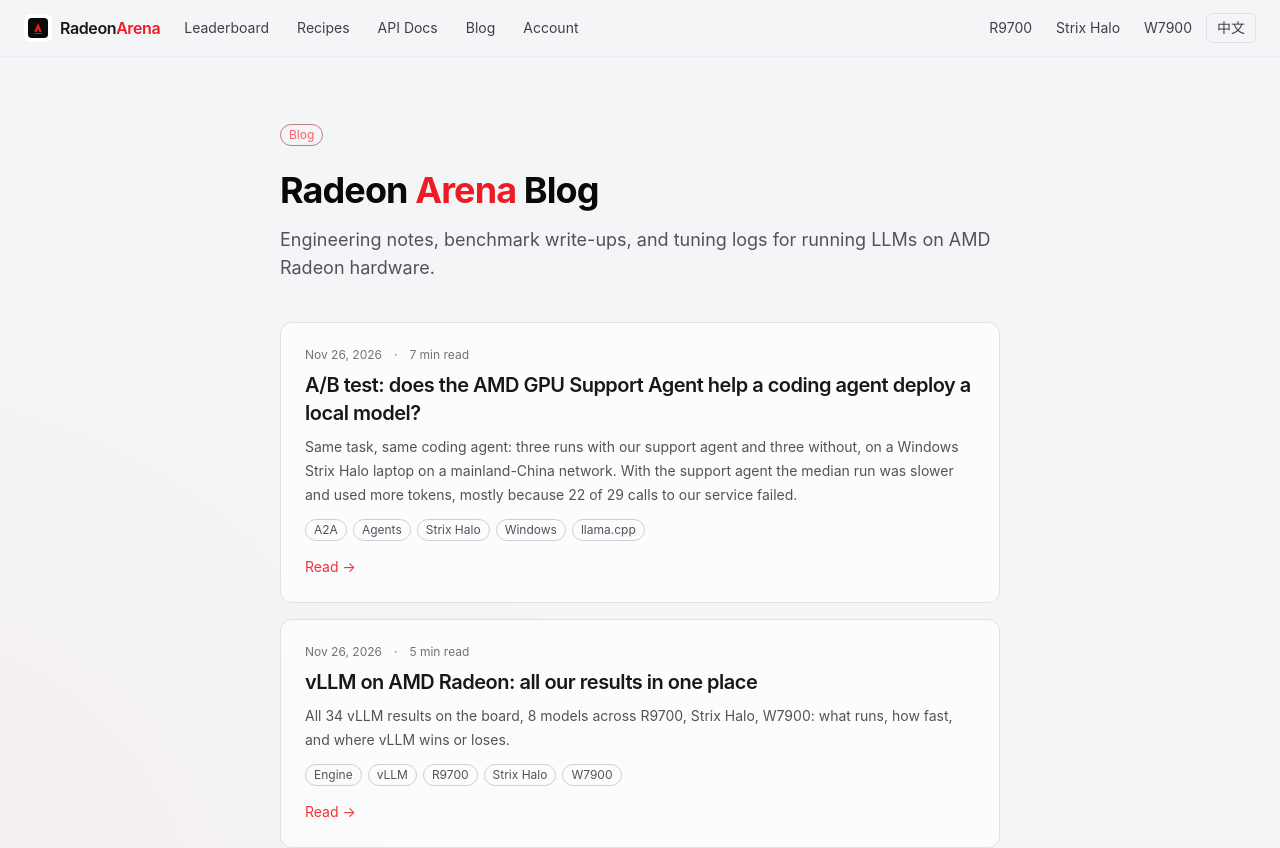
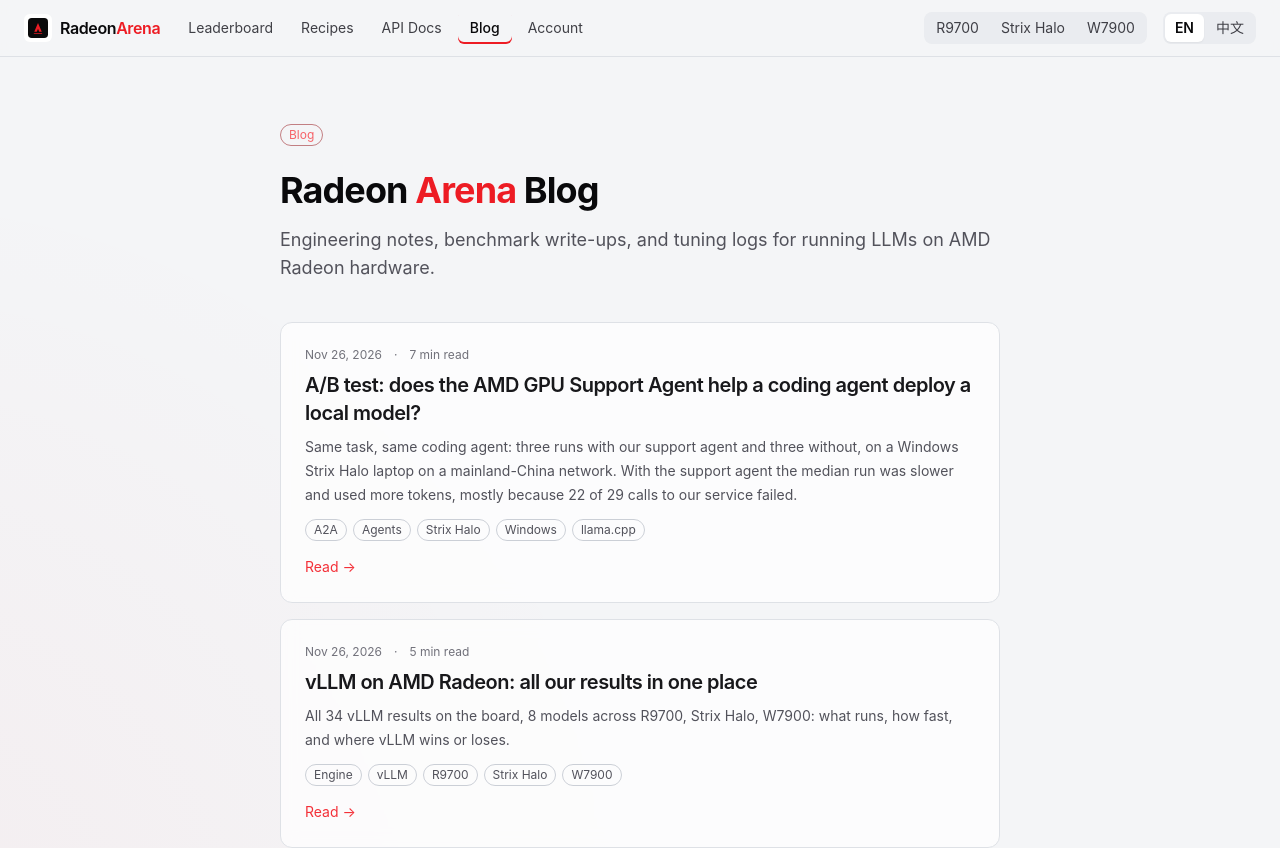
Before and after one commit to radeon-arena/radeon-arena, a Next.js app: page /blogs in a window 1280 px wide. Shown: the top 848 px of the page. Built offline with nearby package versions, Linux system fonts and the light colour scheme.

Commit message:
Redesign header: one row on desktop, scrollable second row on mobile; active states; segmented language and hardware switches

```diff
--- a/src/components/Header.tsx
+++ b/src/components/Header.tsx
@@ -1,70 +1,38 @@
 import Link from "next/link";
 import { HARDWARE, DEFAULT_HW } from "@/lib/hardware";
-import { lp, t, type Lang } from "@/lib/i18n";
+import { lp, type Lang } from "@/lib/i18n";
+import { HeaderNav } from "@/components/HeaderNav";
 import { LangSwitch } from "@/components/LangSwitch";
 
 export function Header({ lang }: { lang: Lang }) {
   const basePath = process.env.NEXT_PUBLIC_BASE_PATH ?? "";
-  const navItems = [
-    { href: lp(lang, `/${DEFAULT_HW}/leaderboard`), label: t(lang, "Leaderboard", "榜单") },
-    { href: lp(lang, `/${DEFAULT_HW}/recipes`), label: t(lang, "Recipes", "部署配方") },
-    { href: lp(lang, "/docs"), label: t(lang, "API Docs", "API 文档") },
-    { href: lp(lang, "/blogs"), label: t(lang, "Blog", "博客") },
-  ];
+  const hardware = HARDWARE.map((h) => ({
+    key: h.key,
+    short: h.short,
+    label: h.label,
+    disabled: Boolean(h.disabled),
+  }));
 
+  // One row on wide screens (logo · nav · hardware · language). Below `lg` the
+  // nav and hardware tabs move to a second, horizontally scrollable row.
   return (
-    <header className="sticky top-0 z-40 border-b border-ink-800 bg-ink-950/80 backdrop-blur">
-      <div className="mx-auto flex h-14 max-w-7xl items-center justify-between gap-3 px-4 sm:px-6">
-        {/* Left: logo + primary navigation */}
-        <div className="flex min-w-0 items-center gap-1">
-          <Link href={lp(lang, "/")} aria-label="Radeon Arena" className="mr-2 flex shrink-0 items-center gap-2">
+    <header className="sticky top-0 z-40 border-b border-ink-700 bg-ink-950/90 backdrop-blur">
+      <div className="mx-auto flex max-w-7xl flex-wrap items-center gap-x-2 px-4 sm:px-6 lg:flex-nowrap lg:gap-x-4">
+        <Link href={lp(lang, "/")} aria-label="Radeon Arena" className="order-1 flex h-14 shrink-0 items-center gap-2">
             <span className="grid h-7 w-7 place-items-center rounded-md bg-ink-900">
               {/* eslint-disable-next-line @next/next/no-img-element */}
               <img src={`${basePath}/icon.svg`} alt="" width={20} height={20} />
             </span>
-            <span className="hidden font-semibold tracking-tight text-zinc-100 min-[480px]:inline">
+            <span className="hidden font-semibold tracking-tight text-zinc-50 min-[480px]:inline">
               Radeon<span className="text-radeon-500">Arena</span>
             </span>
-          </Link>
-          <nav className="thin-scroll flex min-w-0 items-center gap-1 overflow-x-auto text-sm">
-            {navItems.map((item) => (
-              <Link key={item.href} href={item.href} className="shrink-0 rounded-md px-2 py-1.5 text-zinc-300 hover:bg-ink-800 sm:px-3">
-                {item.label}
-              </Link>
-            ))}
-            <a href="/me" className="shrink-0 rounded-md px-2 py-1.5 text-zinc-300 hover:bg-ink-800 sm:px-3">
-              {t(lang, "Account", "账户")}
-            </a>
-          </nav>
+        </Link>
+
+        <div className="order-2 ml-auto flex h-14 items-center lg:order-4 lg:ml-0">
+          <LangSwitch lang={lang} />
         </div>
 
-        {/* Right: hardware / device selector and language */}
-        <div className="flex shrink-0 items-center gap-1 text-sm">
-          <div className="hidden items-center gap-1 sm:flex">
-            {HARDWARE.map((h) =>
-              h.disabled ? (
-                <span
-                  key={h.key}
-                  title={`${h.label} — ${t(lang, "coming soon", "即将上线")}`}
-                  aria-disabled="true"
-                  className="cursor-not-allowed rounded-md px-2.5 py-1.5 text-zinc-600"
-                >
-                  {h.short}
-                </span>
-              ) : (
-                <Link
-                  key={h.key}
-                  href={lp(lang, `/${h.key}/leaderboard`)}
-                  title={h.label}
-                  className="rounded-md px-2.5 py-1.5 text-zinc-300 hover:bg-ink-800 hover:text-radeon-200"
-                >
-                  {h.short}
-                </Link>
-              ),
-            )}
-          </div>
-          <LangSwitch lang={lang} />
-        </div>
+        <HeaderNav lang={lang} hardware={hardware} defaultHw={DEFAULT_HW} />
       </div>
     </header>
   );
--- /dev/null
+++ b/src/components/HeaderNav.tsx
@@ -0,0 +1,131 @@
+"use client";
+
+import Link from "next/link";
+import { usePathname } from "next/navigation";
+import { lp, t, type Lang } from "@/lib/i18n";
+
+export type HeaderHardware = {
+  key: string;
+  short: string;
+  label: string;
+  disabled: boolean;
+};
+
+// Sections that exist under every hardware tab; switching tabs keeps the
+// current section when it is one of these.
+const HW_SECTIONS = ["leaderboard", "recipes", "submit"];
+
+const LINK_BASE =
+  "inline-flex h-8 shrink-0 items-center rounded-md px-3 transition-colors";
+const LINK_ACTIVE = "font-medium text-zinc-50 shadow-[inset_0_-2px_0_#ED1C24]";
+const LINK_IDLE = "text-zinc-300 hover:bg-ink-800 hover:text-zinc-50";
+
+const SEG_BASE =
+  "inline-flex h-7 shrink-0 items-center rounded-md px-2.5 text-sm transition-colors";
+const SEG_ACTIVE = "bg-white font-semibold text-radeon-600 shadow-sm";
+const SEG_IDLE = "text-zinc-300 hover:text-zinc-50";
+
+export function HeaderNav({
+  lang,
+  hardware,
+  defaultHw,
+}: {
+  lang: Lang;
+  hardware: HeaderHardware[];
+  defaultHw: string;
+}) {
+  const pathname = usePathname() || "/";
+  // Drop the /zh prefix so the same section is recognised in both languages.
+  const local = (lang === "zh" ? pathname.replace(/^\/zh(?=\/|$)/, "") : pathname)
+    .replace(/\/+$/, "");
+  const [, first = "", second = ""] = local.split("/");
+  const hwKeys = hardware.map((h) => h.key);
+  const activeHw = hwKeys.includes(first) ? first : null;
+  // On hardware-scoped pages the section is the second segment.
+  const section = activeHw ? second : first;
+
+  const navItems = [
+    {
+      href: lp(lang, `/${defaultHw}/leaderboard`),
+      label: t(lang, "Leaderboard", "榜单"),
+      active: section === "leaderboard",
+    },
+    {
+      href: lp(lang, `/${defaultHw}/recipes`),
+      label: t(lang, "Recipes", "部署配方"),
+      active: section === "recipes",
+    },
+    {
+      href: lp(lang, "/docs"),
+      label: t(lang, "API Docs", "API 文档"),
+      active: section === "docs",
+    },
+    {
+      href: lp(lang, "/blogs"),
+      label: t(lang, "Blog", "博客"),
+      active: section === "blogs",
+    },
+  ];
+  // Account pages are served by the API service and exist in English only.
+  const accountActive = ["me", "login", "device"].includes(section);
+
+  const hwSection = HW_SECTIONS.includes(section) ? section : "leaderboard";
+
+  return (
+    <div className="order-3 flex h-11 w-full min-w-0 items-center gap-1 overflow-x-auto border-t border-ink-700 thin-scroll lg:order-none lg:contents">
+      <nav
+        aria-label={t(lang, "Main", "主导航")}
+        className="order-1 flex shrink-0 items-center gap-1 text-sm lg:order-2 lg:min-w-0 lg:flex-1"
+      >
+        {navItems.map((item) => (
+          <Link
+            key={item.href}
+            href={item.href}
+            aria-current={item.active ? "page" : undefined}
+            className={`${LINK_BASE} ${item.active ? LINK_ACTIVE : LINK_IDLE}`}
+          >
+            {item.label}
+          </Link>
+        ))}
+        <a
+          href="/me"
+          aria-current={accountActive ? "page" : undefined}
+          className={`${LINK_BASE} ${accountActive ? LINK_ACTIVE : LINK_IDLE}`}
+        >
+          {t(lang, "Account", "账户")}
+        </a>
+      </nav>
+
+      <span aria-hidden="true" className="order-2 mx-1 h-5 w-px shrink-0 bg-ink-700 lg:hidden" />
+
+      <div
+        role="group"
+        aria-label={t(lang, "Hardware", "硬件")}
+        className="order-3 flex shrink-0 items-center gap-0.5 rounded-lg bg-ink-800 p-0.5 lg:order-3"
+      >
+        {hardware.map((h) =>
+          h.disabled ? (
+            <span
+              key={h.key}
+              title={`${h.label} — ${t(lang, "coming soon", "即将上线")}`}
+              aria-disabled="true"
+              className={`${SEG_BASE} cursor-not-allowed text-zinc-500`}
+            >
+              {h.short}
+            </span>
+          ) : (
+            <Link
+              key={h.key}
+              href={lp(lang, `/${h.key}/${hwSection}`)}
+              title={h.label}
+              aria-current={activeHw === h.key ? "page" : undefined}
+              className={`${SEG_BASE} ${activeHw === h.key ? SEG_ACTIVE : SEG_IDLE}`}
+            >
+              {h.short}
+            </Link>
+          ),
+        )}
+      </div>
+    </div>
+  );
+}
--- a/src/components/LangSwitch.tsx
+++ b/src/components/LangSwitch.tsx
@@ -3,27 +3,55 @@
 import { usePathname } from "next/navigation";
 import { enPath, lp, type Lang } from "@/lib/i18n";
 
-// Link to the same page in the other language. Account pages are served by the
-// API service and exist in English only.
+const LANGS: { code: Lang; label: string; hrefLang: string }[] = [
+  { code: "en", label: "EN", hrefLang: "en" },
+  { code: "zh", label: "中文", hrefLang: "zh-CN" },
+];
+
+// Segmented switch showing both languages. The current one is highlighted; the
+// other links to the same page in that language. Account pages are served by
+// the API service and exist in English only.
 export function LangSwitch({ lang }: { lang: Lang }) {
-  const other = (path: string) => (lang === "en" ? lp("zh", path) : enPath(path));
+  const to = (target: Lang, path: string) => (target === "en" ? enPath(path) : lp("zh", path));
   // nginx serves the 404 page under any address; its own route means nothing to visitors.
   const pathname = usePathname() || "/";
-  const target = /\/page-not-found\/?$/.test(pathname) ? other("/") : other(pathname);
+  const route = /\/page-not-found\/?$/.test(pathname) ? "/" : pathname;
   return (
+    <div
+      role="group"
+      aria-label="Language"
+      className="inline-flex shrink-0 items-center gap-0.5 rounded-lg bg-ink-800 p-0.5 text-sm"
+    >
+      {LANGS.map(({ code, label, hrefLang }) =>
+        code === lang ? (
+          <span
+            key={code}
+            lang={hrefLang}
+            aria-current="true"
+            className="inline-flex h-7 items-center rounded-md bg-white px-2.5 font-semibold text-zinc-50 shadow-sm"
+          >
+            {label}
+          </span>
+        ) : (
           <a
-      href={target}
-      hrefLang={lang === "en" ? "zh-CN" : "en"}
+            key={code}
+            href={to(code, route)}
+            hrefLang={hrefLang}
+            lang={hrefLang}
             // Keep the query string and #anchor (e.g. a docs section) when switching.
             onClick={(e) => {
               if (e.metaKey || e.ctrlKey || e.shiftKey || e.button !== 0) return;
               e.preventDefault();
               // Use the address in the bar, not the route: they differ on the 404 page.
-        window.location.href = other(window.location.pathname) + window.location.search + window.location.hash;
+              const bar = /\/page-not-found\/?$/.test(window.location.pathname) ? "/" : window.location.pathname;
+              window.location.href = to(code, bar) + window.location.search + window.location.hash;
             }}
-      className="shrink-0 rounded-md border border-ink-700 px-2.5 py-1 text-zinc-300 hover:bg-ink-800"
+            className="inline-flex h-7 items-center rounded-md px-2.5 text-zinc-300 hover:text-zinc-50"
           >
-      {lang === "en" ? "中文" : "English"}
+            {label}
           </a>
+        ),
+      )}
+    </div>
   );
 }
```
Lines whose indentation alone changed are shown as unchanged.
